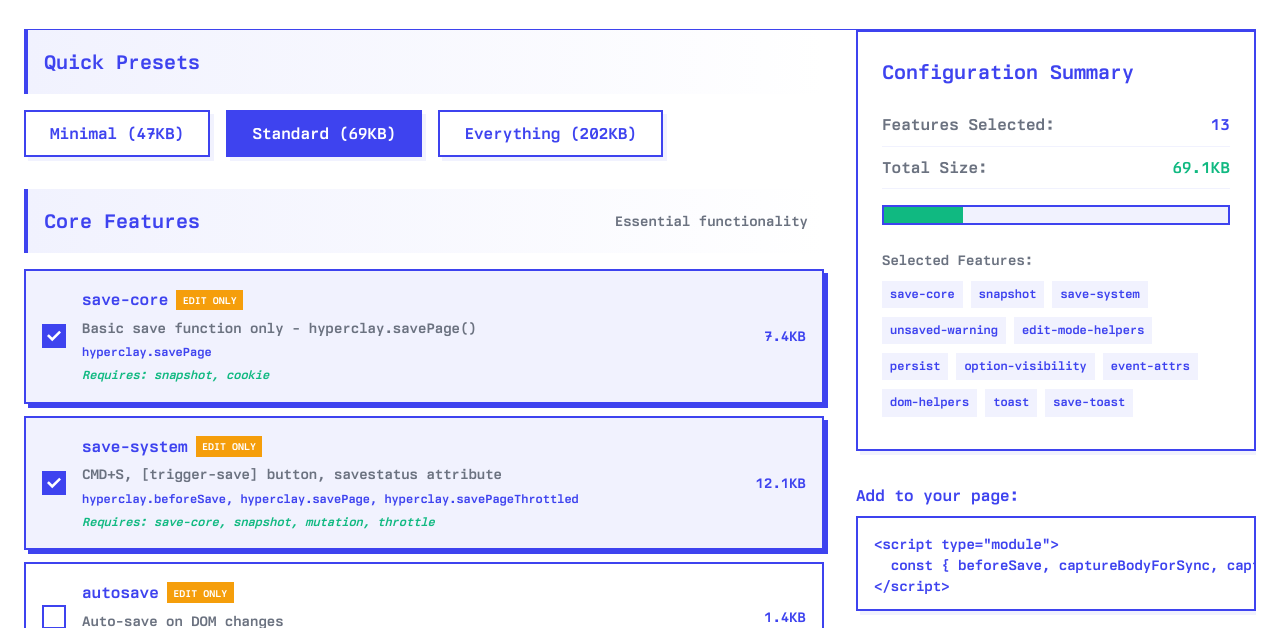
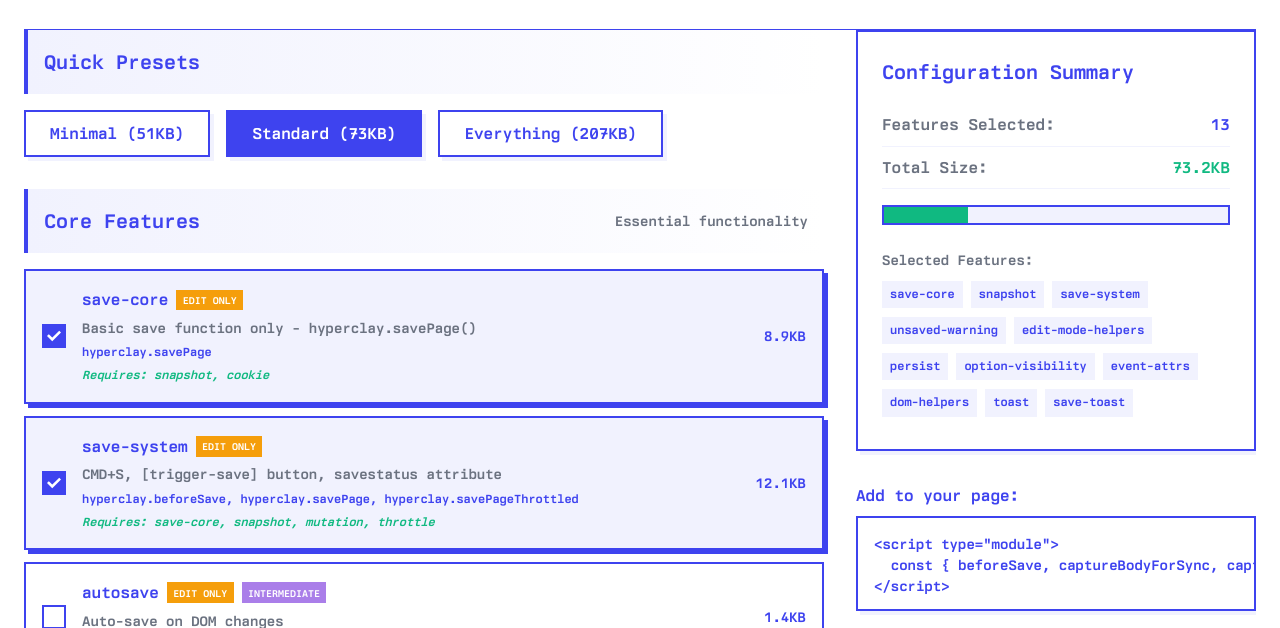
Before and after one commit to panphora/hyperclayjs, a website: page website/config.html in a window 1280 px wide. Shown: the part 178-806 px from the top of the page. Drawn offline with Linux system fonts and the light colour scheme; files whose address does not match are found by name.

Commit message:
chore: release v1.18.0 - difficulty levels, notifications, live sync
Added: Module difficulty levels and notification support
Added: Snapshot HTML sent with save for platform live sync

```diff
--- a/module-dependency-graph.generated.json
+++ b/module-dependency-graph.generated.json
@@ -180,7 +180,7 @@
     "save-core": {
       "name": "save-core",
       "category": "core",
-      "size": 7.4,
+      "size": 8.9,
       "isEditModeOnly": true,
       "files": [
         "core/savePageCore.js"
@@ -224,6 +224,7 @@
       "category": "core",
       "size": 1.4,
       "isEditModeOnly": true,
+      "difficulty": "intermediate",
       "files": [
         "core/autosave.js"
       ],
@@ -281,7 +282,7 @@
     "snapshot": {
       "name": "snapshot",
       "category": "core",
-      "size": 10.2,
+      "size": 10.6,
       "isEditModeOnly": true,
       "files": [
         "core/snapshot.js"
@@ -450,7 +451,7 @@
     "toast": {
       "name": "toast",
       "category": "ui",
-      "size": 8.3,
+      "size": 10.5,
       "files": [
         "ui/toast.js"
       ],
@@ -777,8 +778,9 @@
     "live-sync": {
       "name": "live-sync",
       "category": "communication",
-      "size": 10.4,
+      "size": 11.4,
       "isEditModeOnly": true,
+      "difficulty": "advanced",
       "files": [
         "communication/live-sync.js"
       ],
@@ -794,6 +796,7 @@
       "category": "core",
       "size": 1.4,
       "isEditModeOnly": true,
+      "difficulty": "intermediate",
       "files": [
         "core/tailwindInject.js"
       ],
--- a/package.json
+++ b/package.json
@@ -1,6 +1,6 @@
 {
   "name": "hyperclayjs",
-  "version": "1.17.0",
+  "version": "1.18.0",
   "description": "Modular JavaScript library for building interactive HTML applications with Hyperclay",
   "type": "module",
   "main": "src/hyperclay.js",
--- a/src/hyperclay.js
+++ b/src/hyperclay.js
@@ -1,5 +1,5 @@
 /**
- * HyperclayJS v1.17.0 - Minimal Browser-Native Loader
+ * HyperclayJS v1.18.0 - Minimal Browser-Native Loader
  *
  * Modules auto-init when imported (no separate init call needed).
  * Include `export-to-window` feature to export to window.hyperclay.
--- a/website/config.html
+++ b/website/config.html
@@ -1095,7 +1095,7 @@
 
             // Generate URL based on selected features
             function generateURL() {
-            const baseURL = 'https://cdn.jsdelivr.net/npm/hyperclayjs@1.17.0/src/hyperclay.js';
+            const baseURL = 'https://cdn.jsdelivr.net/npm/hyperclayjs@1.18.0/src/hyperclay.js';
 
             let urlParams = '';
             if (currentPreset) {
```
Also changed, not shown: website/load-jsdelivr.html (+2 -2 lines), CHANGELOG.md, README.md.
